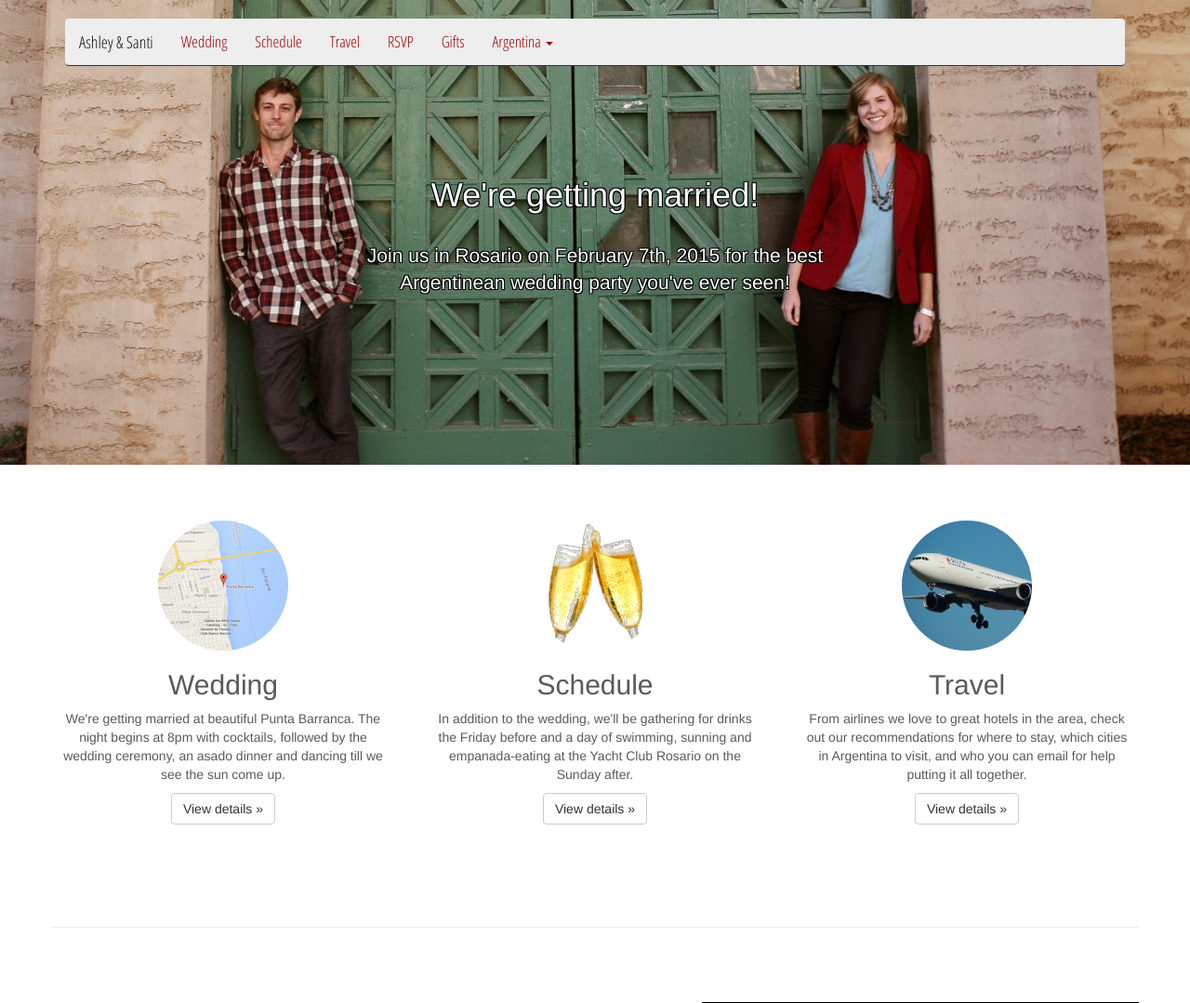
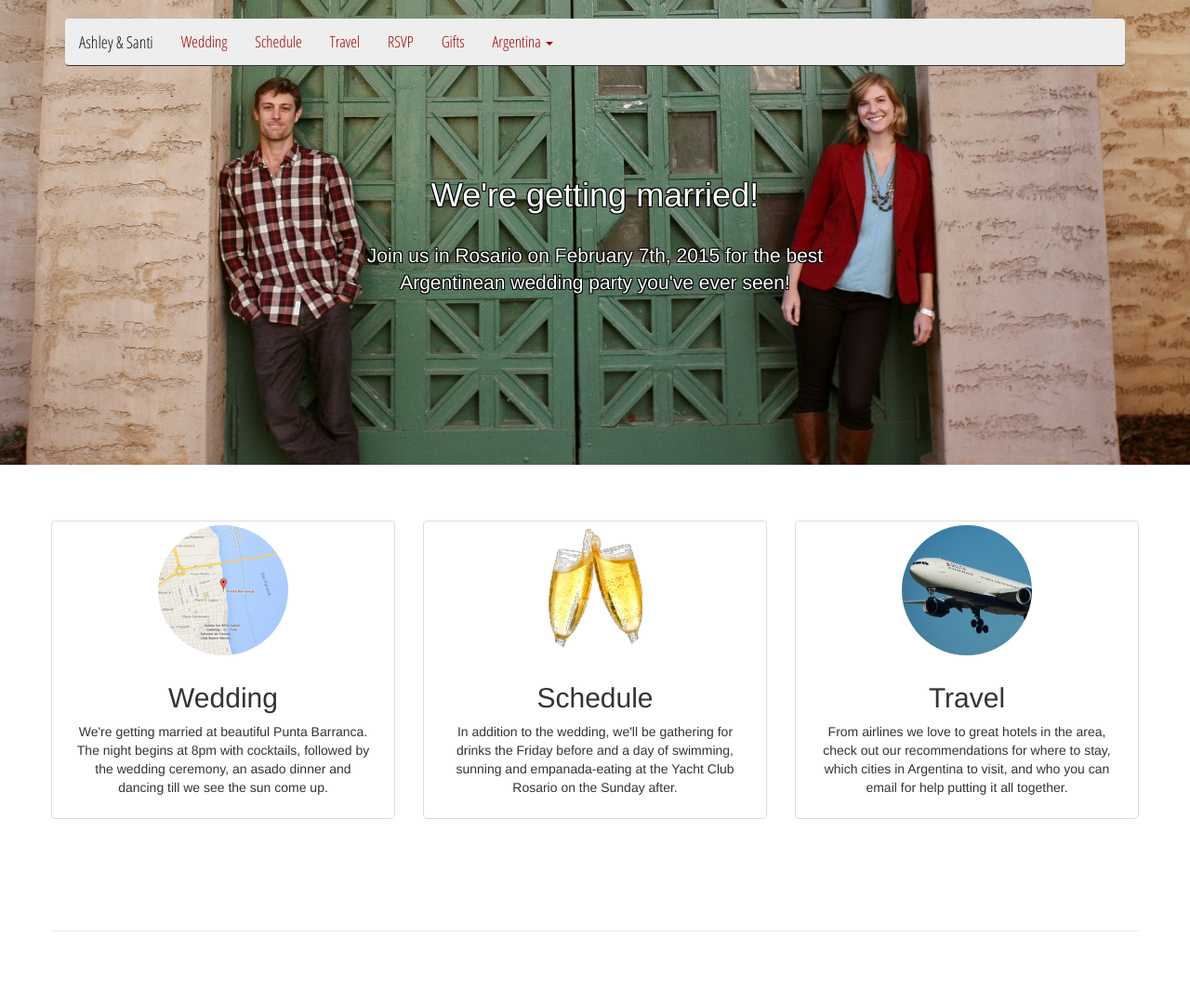
Before and after one commit to burdzwastaken/ashley.santi.io, a Flask app: page / in a window 1280 px wide. Shown: the top 1079 px of the page at 93% size. Run offline with Flask 2, Linux system fonts and the light colour scheme; some libraries are stand-ins or nearby versions; some web fonts are replaced.

Commit message:
switching to full clickable tiles

```diff
--- a/static/css/main.css
+++ b/static/css/main.css
@@ -117,6 +117,14 @@ body {
   margin-left: 10px;
 }
 
+/* Tiles
+------------------------- */
+
+a.thumbnail:hover,
+a.thumbnail:focus {
+  text-decoration: none;
+
+}
 
 /* Featurettes
 ------------------------- */
--- a/templates/index.html
+++ b/templates/index.html
@@ -19,32 +19,42 @@
     </div>
   </div><!-- /.carousel -->
 
-
-  <!-- Marketing messaging and featurettes
-  ================================================== -->
-  <!-- Wrap the rest of the page in another container to center all the content. -->
-
   <div class="container marketing">
 
     <!-- Three columns of text below the carousel -->
     <div class="row">
       <div class="col-lg-4">
+        <a class="thumbnail" href="/wedding">
           <img class="img-circle" src="static/images/map_small.png" alt="Venue">
+          <div class="caption">
             <h2>Wedding</h2>
-        <p>We're getting married at beautiful Punta Barranca. The night begins at 8pm with cocktails, followed by the wedding ceremony, an asado dinner and dancing till we see the sun come up. </p>
-        <p><a class="btn btn-default" href="#" role="button">View details &raquo;</a></p>
+            <p>We're getting married at beautiful Punta Barranca. The night begins
+            at 8pm with cocktails, followed by the wedding ceremony, an asado dinner
+            and dancing till we see the sun come up. </p>
+          </div>
+        </a>
       </div><!-- /.col-lg-4 -->
       <div class="col-lg-4">
+        <a class="thumbnail" href="/schedule">
           <img class="img-circle" src="static/images/champagne_small.png" alt="Schedule">
+          <div class="caption">
             <h2>Schedule</h2>
-        <p>In addition to the wedding, we'll be gathering for drinks the Friday before and a day of swimming, sunning and empanada-eating at the Yacht Club Rosario on the Sunday after.</p>
-        <p><a class="btn btn-default" href="#" role="button">View details &raquo;</a></p>
+            <p>In addition to the wedding, we'll be gathering for drinks the
+            Friday before and a day of swimming, sunning and empanada-eating at
+            the Yacht Club Rosario on the Sunday after.</p>
+          </div>
+        </a>
       </div><!-- /.col-lg-4 -->
       <div class="col-lg-4">
+        <a class="thumbnail" href="/travel">
           <img class="img-circle" src="static/images/travel_small.jpg" alt="Travel">
+          <div class="caption">
             <h2>Travel</h2>
-        <p>From airlines we love to great hotels in the area, check out our recommendations for where to stay, which cities in Argentina to visit, and who you can email for help putting it all together.</p>
-        <p><a class="btn btn-default" href="#" role="button">View details &raquo;</a></p>
+            <p>From airlines we love to great hotels in the area, check out our
+            recommendations for where to stay, which cities in Argentina to
+            visit, and who you can email for help putting it all together.</p>
+          </div>
+        </a>
       </div><!-- /.col-lg-4 -->
     </div><!-- /.row -->
 
```
Lines whose indentation alone changed are shown as unchanged.
